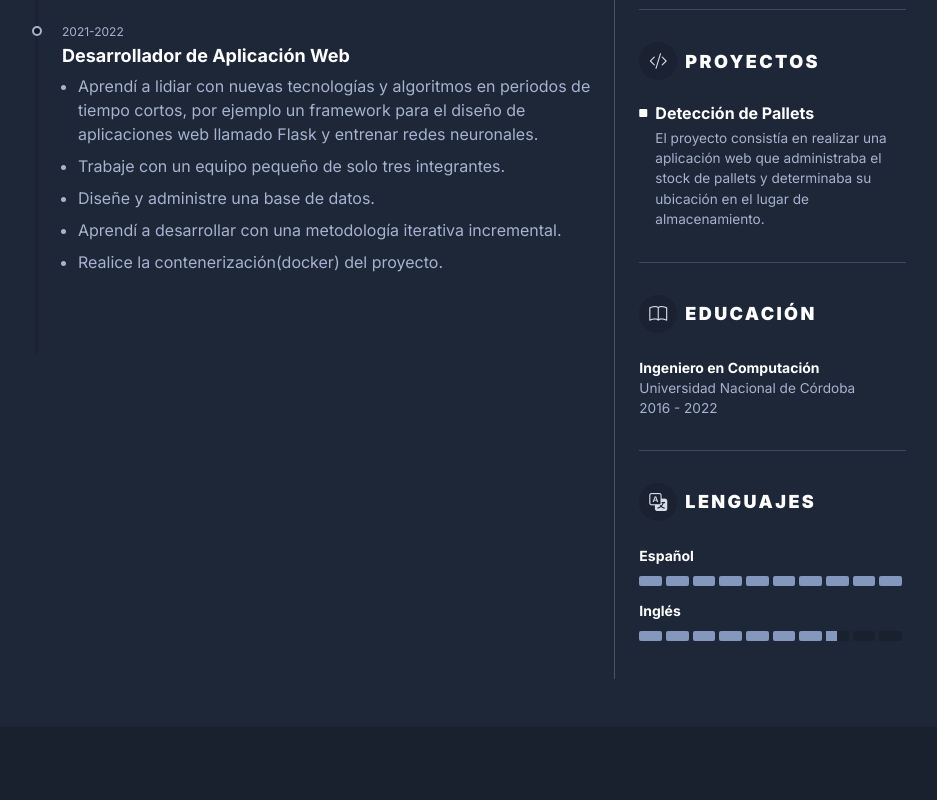
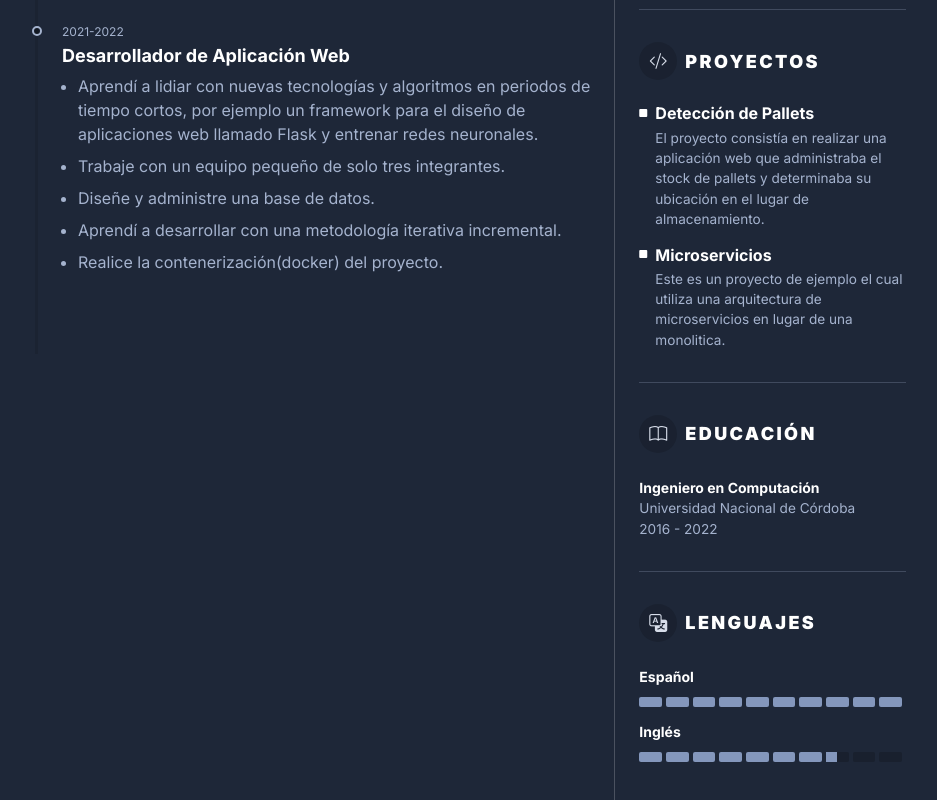
Before and after one commit to JJMMGG/jjmmgg, a plain HTML site: page index.html in a window 1280 px wide. Shown: the part 1006-1806 px from the top of the page, without its empty margins (176-1113 px from the left). Before the commit the page ends 1781 px from the top, so only its background shows below. Drawn offline with nearby package versions, Linux system fonts and the light colour scheme.

Commit message:
added proyect

```diff
--- a/index.html
+++ b/index.html
@@ -217,10 +217,10 @@ a las necesidades.
 												El proyecto consistía en realizar una aplicación web que administraba el stock de pallets y determinaba su ubicación en el lugar de almacenamiento.
 											</div>
 										</div><!--//item-->
-										<!--<div class="item">
-											<h4 class="item-heading"><i class="item-icon bi bi-square-fill me-2"></i><a href="#">Volutpat App</a></h4>
+										<div class="item">
+											<h4 class="item-heading"><i class="item-icon bi bi-square-fill me-2"></i><a href="#">Microservicios</a></h4>
 											<div class="item-desc">
-												You can link to your project Github page.
+												Este es un proyecto de ejemplo el cual utiliza una arquitectura de microservicios en lugar de una monolitica.
 											</div>
 										</div><!--//item-->
 
```
